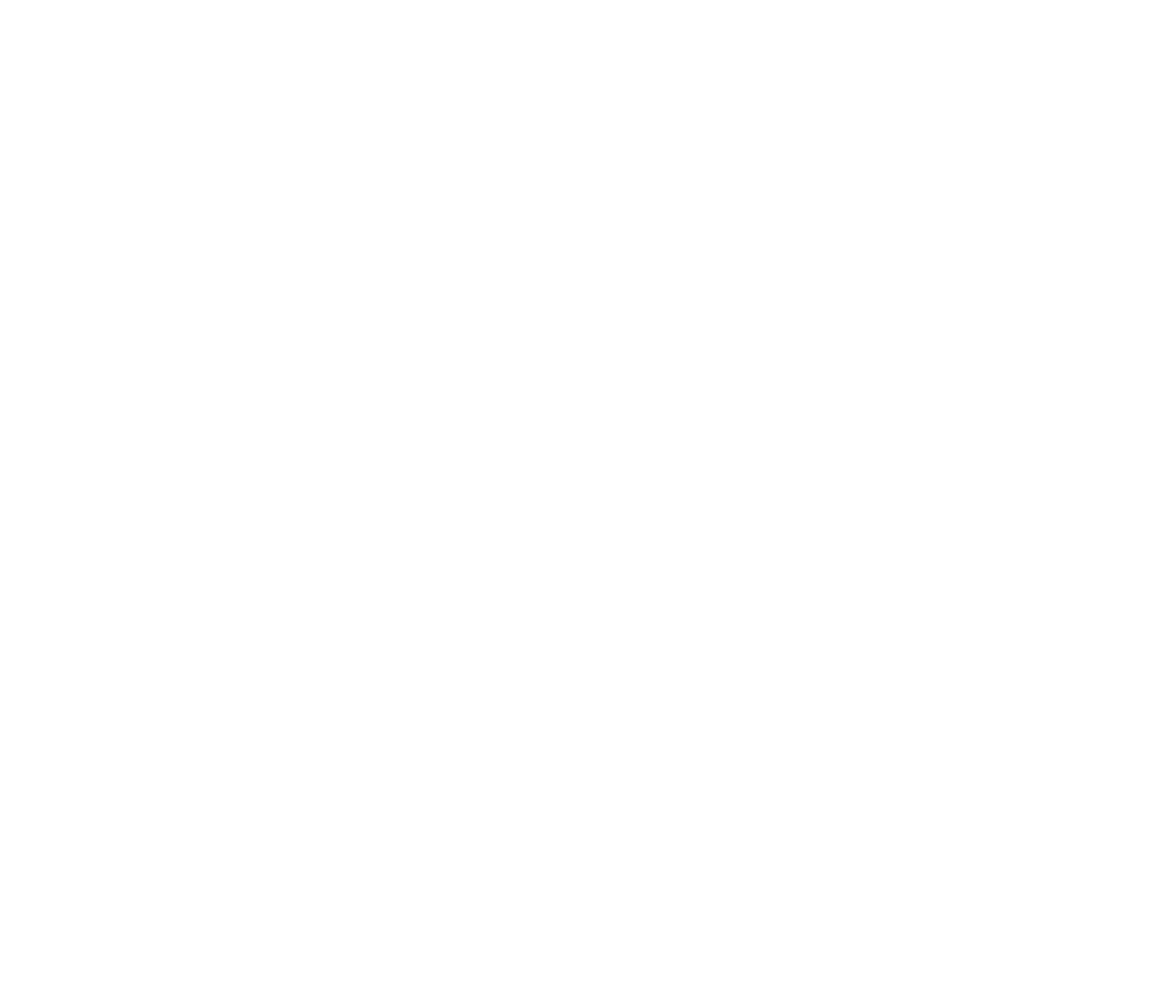
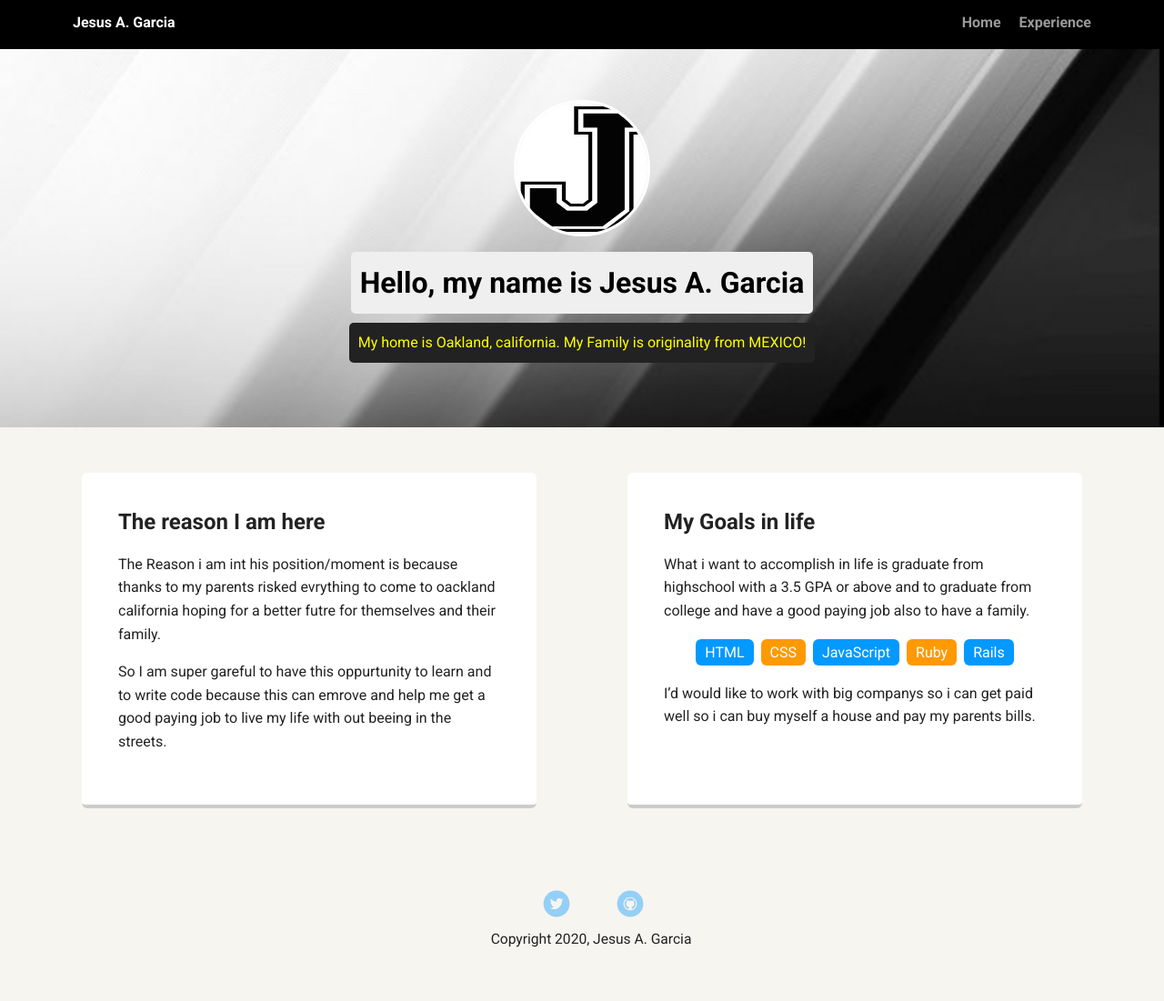
Before and after one commit to JesusAGarcia-31/Techdegree-Project-1, a plain HTML site: page Second.html in a window 1280 px wide. Shown: the whole page at 91% size. Before the commit the page ends 800 px from the top, so only its background shows below. Drawn offline with Linux system fonts and the light colour scheme; a web font is replaced by a local one.

Commit message:
i edited a my second.html fully and i edit small parts of index.html

```diff
--- a/Second.html
+++ b/Second.html
@@ -1 +1,55 @@
 <!DOCTYPE html>
+<html lang="en">
+<head>
+  <meta charset="utf-8">
+  <title>Jesus A. Garcia Profile</title>
+  <meta name="viewport" content="width=device-width, initial-scale=1.0">
+  <link rel="stylesheet" href="styles.css">
+  <link href="https://fonts.googleapis.com/css?family=Muli%7CRoboto:400,300,500,700,900" rel="stylesheet"></head>
+  <body>
+
+    <div class="main-nav">
+        <ul class="nav">
+          <li class="name">Jesus A. Garcia</li>
+          <li><a href="#">Home</a></li>
+          <li><a href="#">Experience</a></li>
+        </ul>
+    </div>
+
+    <header>
+      <img src="profile.image.jpg" alt="Drawing of Jesus A. Garcia" class="profile-image">
+      <h1 class="tag name">Hello, my name is Jesus A. Garcia</h1>
+      <p class="tag location">My home is Oakland, california. My Family is originality from MEXICO!</p>
+    </header>
+
+    <main class="flex">
+      <div class="card">
+        <h2>The reason I am here</h2>
+        <p> The Reason i am int his position/moment is because thanks to my parents risked evrything to come to oackland california hoping for a better futre for themselves and their family.</p>
+        <p>So I am super gareful to have this oppurtunity to learn and to write code because this can emrove and help me get a good paying job to live my life with out beeing in the streets.</p>
+      </div>
+
+      <div class="card">
+        <h2>My Goals in life</h2>
+        <p>What i want to accomplish in life is graduate from highschool with a 3.5 GPA or above and to graduate from college and have a good paying job also to have a family.</p>
+        <ul class="skills">
+          <li>HTML</li>
+          <li>CSS</li>
+          <li>JavaScript</li>
+          <li>Ruby</li>
+          <li>Rails</li>
+        </ul>
+        <p>I’d would like to work with big companys so i can get paid well so i can buy myself a house and pay my parents bills.</p>
+      </div>
+
+    </main>
+    <footer>
+      <ul>
+        <li><a href="#" class="social twitter">Twitter</a></li>
+        <li><a href="#" class="social Instagram">Instagram</a></li>
+        <li><a href="#" class="social github">Github</a></li>
+      </ul>
+      <p class="copyright">Copyright 2020, Jesus A. Garcia</p>
+    </footer>
+  </body>
+  </html>
```
Also changed, not shown: index.html (+2 -2 lines).
